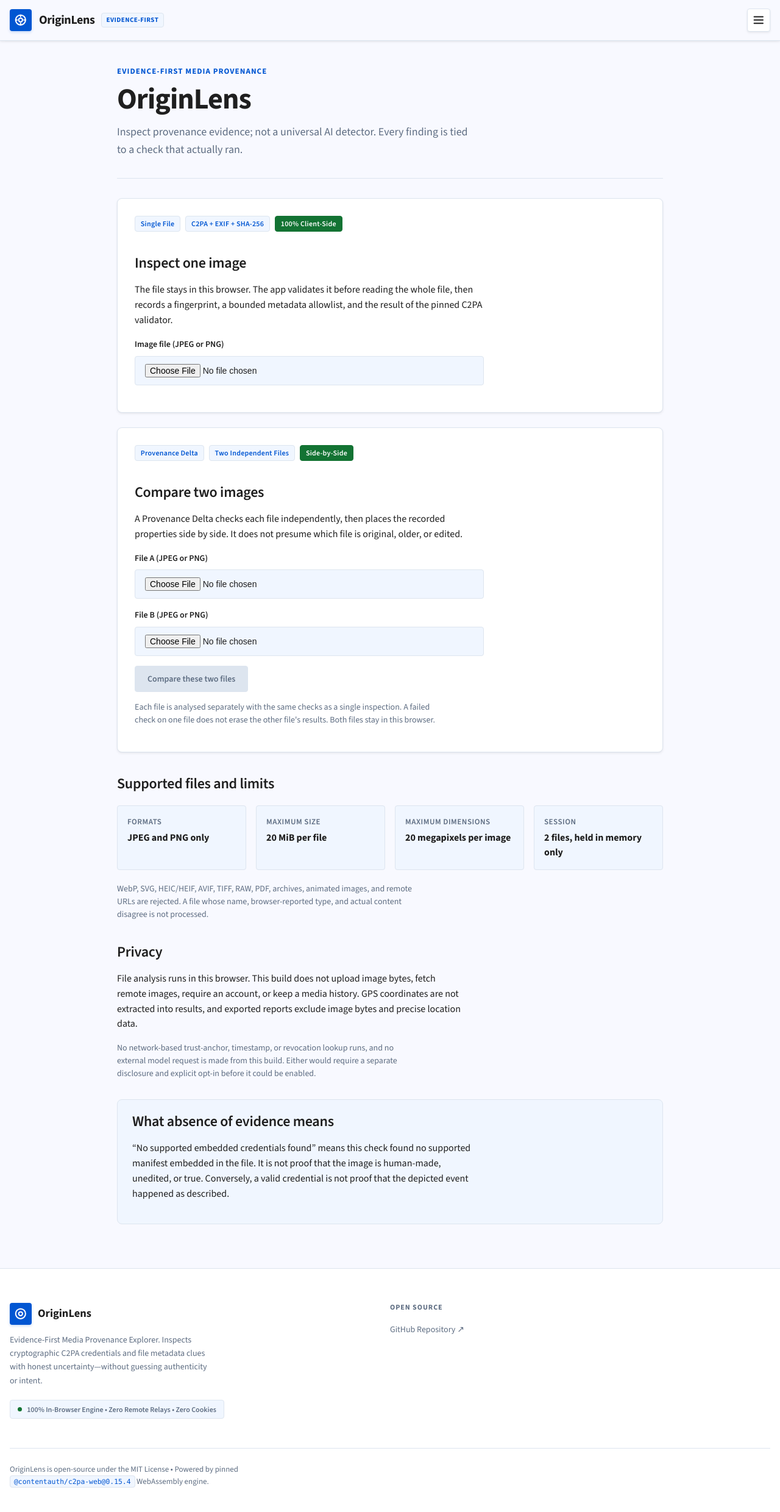
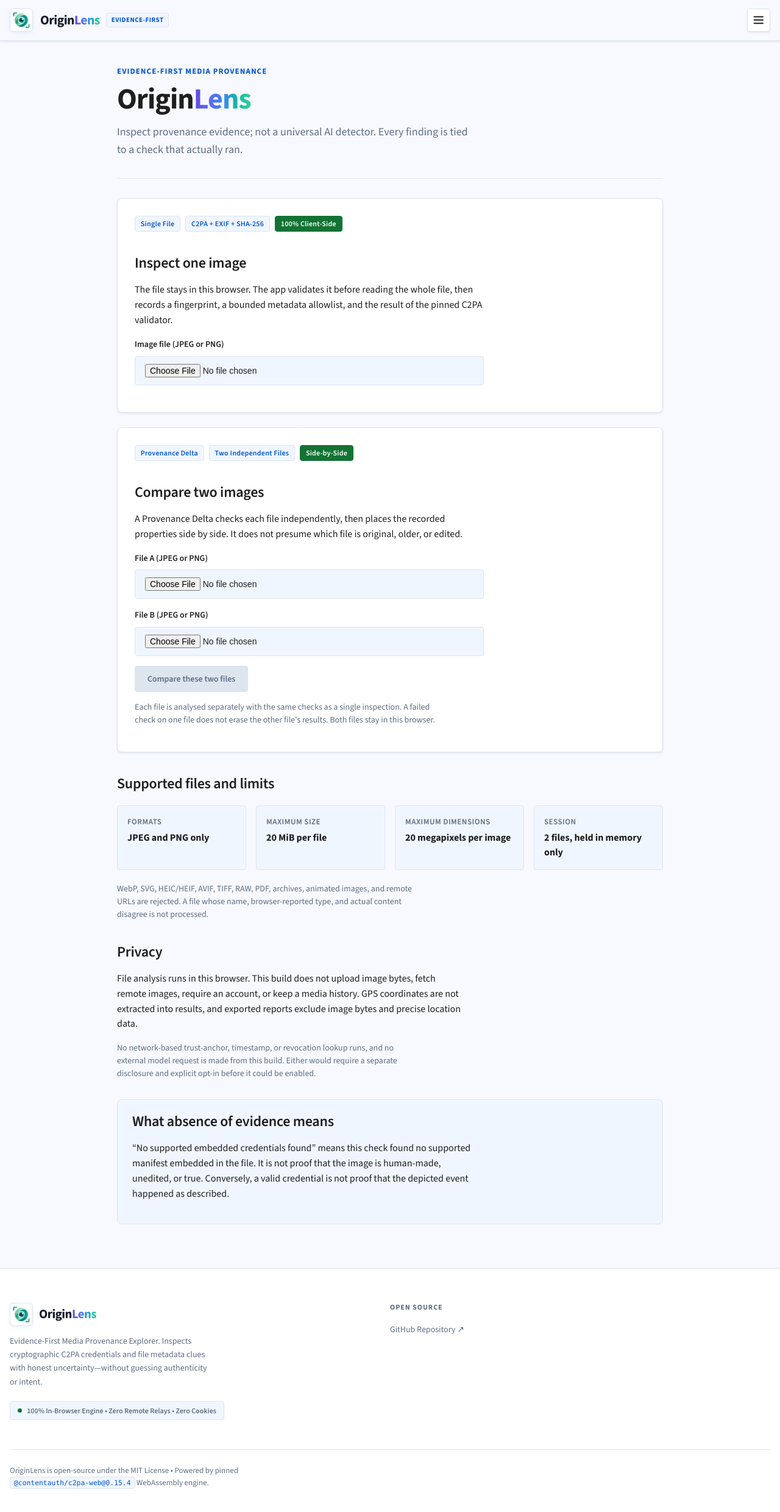
Before and after one commit to Nightmare-026/OriginLens, a Next.js app: page / in a window 1280 px wide. Shown: the top 2480 px of the page at 61% size. Built offline with nearby package versions, Linux system fonts and the light colour scheme.

Commit message:
feat(branding): replace logo with provided aperture emblem and apply purple-to-mint gradient to Lens

```diff
--- a/src/app/globals.css
+++ b/src/app/globals.css
@@ -117,6 +117,17 @@
     --shadow-md: 0 8px 20px rgba(0, 0, 0, 0.45);
     --shadow-lg: 0 16px 32px rgba(0, 0, 0, 0.55);
   }
+
+  .brand-name,
+  .footer-brand-name {
+    color: #f1f5f9;
+  }
+
+  .brand-lens-gradient {
+    background: linear-gradient(95deg, #818cf8 0%, #60a5fa 35%, #2dd4bf 70%, #34d399 100%);
+    -webkit-background-clip: text;
+    -webkit-text-fill-color: transparent;
+  }
 }
 
 /* ==========================================================================
@@ -840,13 +851,21 @@ button:disabled {
   display: flex;
   align-items: center;
   justify-content: center;
-  width: 2.25rem;
-  height: 2.25rem;
-  border-radius: var(--rounded-default);
-  background: var(--primary);
-  color: #ffffff;
+  width: 2.375rem;
+  height: 2.375rem;
+  border-radius: var(--rounded-md);
+  background: #ffffff;
+  border: 1px solid var(--border-subtle);
+  overflow: hidden;
   flex-shrink: 0;
-  box-shadow: 0 2px 4px rgba(0, 86, 210, 0.2);
+  box-shadow: 0 2px 6px rgba(0, 86, 210, 0.08);
+}
+
+.brand-logo-img {
+  width: 100%;
+  height: 100%;
+  object-fit: cover;
+  display: block;
 }
 
 .brand-icon {
@@ -862,9 +881,19 @@ button:disabled {
 
 .brand-name {
   font-weight: 700;
-  font-size: 1.25rem;
-  letter-spacing: -0.02em;
-  color: var(--text-headline);
+  font-size: 1.35rem;
+  letter-spacing: -0.025em;
+  color: #111827;
+  display: inline-flex;
+  align-items: baseline;
+}
+
+.brand-lens-gradient {
+  background: linear-gradient(95deg, #5b45e0 0%, #6366f1 25%, #3b82f6 50%, #14b8a6 75%, #34d399 100%);
+  -webkit-background-clip: text;
+  -webkit-text-fill-color: transparent;
+  display: inline-block;
+  font-weight: 700;
 }
 
 .brand-badge {
@@ -1029,8 +1058,11 @@ button:disabled {
 
 .footer-brand-name {
   font-weight: 700;
-  font-size: 1.15rem;
-  color: var(--text-headline);
+  font-size: 1.3rem;
+  letter-spacing: -0.025em;
+  color: #111827;
+  display: inline-flex;
+  align-items: baseline;
 }
 
 .footer-mission {
--- a/src/components/inspector/start-screen.tsx
+++ b/src/components/inspector/start-screen.tsx
@@ -38,7 +38,9 @@ export function StartScreen({
     <div data-testid="start-screen">
       <header className="hero">
         <p className="eyebrow">Evidence-first media provenance</p>
-        <h1>OriginLens</h1>
+        <h1>
+          Origin<span className="brand-lens-gradient">Lens</span>
+        </h1>
         <p className="lede">
           Inspect provenance evidence; not a universal AI detector. Every finding is tied to a
           check that actually ran.
--- a/src/components/navigation/site-footer.tsx
+++ b/src/components/navigation/site-footer.tsx
@@ -1,5 +1,6 @@
 'use client';
 
+import Image from 'next/image';
 import Link from 'next/link';
 import { usePathname } from 'next/navigation';
 
@@ -13,20 +14,17 @@ export function SiteFooter() {
         <div className="footer-brand-col">
           <div className="footer-logo">
             <span className="brand-logo-mark" aria-hidden="true">
-              <svg
-                className="brand-icon"
-                viewBox="0 0 24 24"
-                fill="none"
-                stroke="currentColor"
-                strokeWidth="2.2"
-                strokeLinecap="round"
-                strokeLinejoin="round"
-              >
-                <circle cx="12" cy="12" r="9" />
-                <circle cx="12" cy="12" r="3.5" />
-              </svg>
+              <Image
+                src="/logo.png"
+                alt=""
+                width={38}
+                height={38}
+                className="brand-logo-img"
+              />
             </span>
-            <span className="footer-brand-name">OriginLens</span>
+            <span className="footer-brand-name">
+              Origin<span className="brand-lens-gradient">Lens</span>
+            </span>
           </div>
           <p className="footer-mission">
             Evidence-First Media Provenance Explorer. Inspects cryptographic C2PA credentials
--- a/src/components/navigation/site-header.tsx
+++ b/src/components/navigation/site-header.tsx
@@ -1,6 +1,7 @@
 'use client';
 
 import { useEffect, useRef, useState } from 'react';
+import Image from 'next/image';
 import Link from 'next/link';
 import { usePathname } from 'next/navigation';
 
@@ -56,25 +57,19 @@ export function SiteHeader() {
       <div className="site-header-inner">
         <Link id="nav-brand" href="/" className="brand-link">
           <span className="brand-logo-mark" aria-hidden="true">
-            <svg
-              className="brand-icon"
-              viewBox="0 0 24 24"
-              fill="none"
-              stroke="currentColor"
-              strokeWidth="2.2"
-              strokeLinecap="round"
-              strokeLinejoin="round"
-            >
-              <circle cx="12" cy="12" r="9" />
-              <circle cx="12" cy="12" r="3.5" />
-              <path d="M12 3v3" />
-              <path d="M12 18v3" />
-              <path d="M3 12h3" />
-              <path d="M18 12h3" />
-            </svg>
+            <Image
+              src="/logo.png"
+              alt=""
+              width={38}
+              height={38}
+              priority
+              className="brand-logo-img"
+            />
           </span>
           <span className="brand-text-group">
-            <span className="brand-name">OriginLens</span>
+            <span className="brand-name">
+              Origin<span className="brand-lens-gradient">Lens</span>
+            </span>
             <span className="brand-badge">Evidence-First</span>
           </span>
         </Link>
```
Also changed, not shown: OriginLens.png (added), public/logo.png (added).
